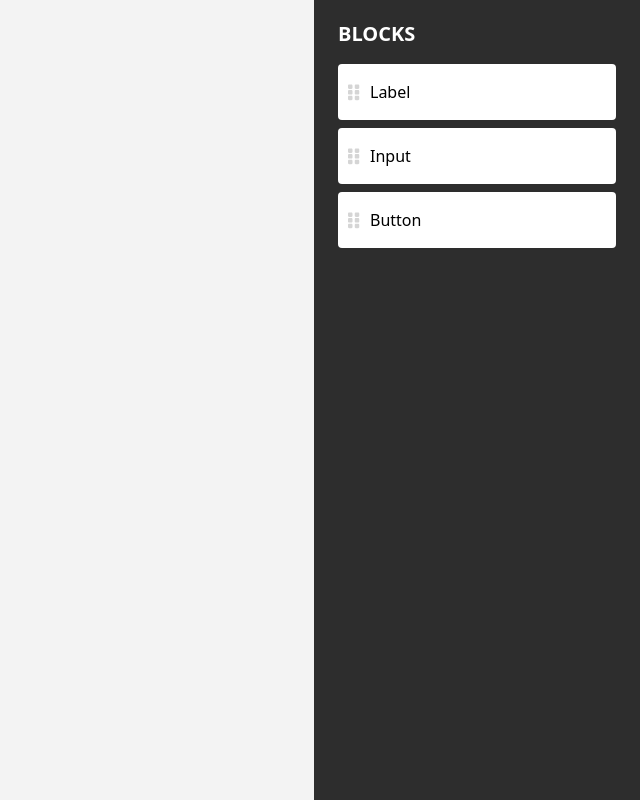
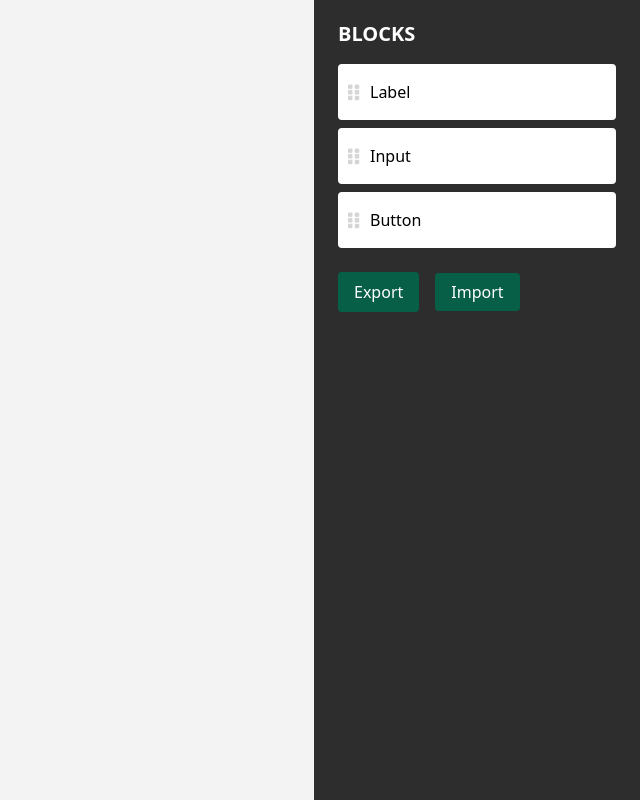
Before and after one commit to nerdyspook/mini-page-builder, a React (Vite) app: page / in a window 1280 px wide. Shown: the whole page, without its empty margins (640-1280 px from the left). Built offline with nearby package versions, Linux system fonts and the light colour scheme.

Commit message:
feat: import and export json

```diff
--- a/src/App.jsx
+++ b/src/App.jsx
@@ -19,7 +19,7 @@ function App() {
         elements={elements}
         openModal={openModal}
       />
-      <Sidebar />
+      <Sidebar elements={elements} setElements={setElements} />
       {isModalOpen && (
         <Modal
           setSelectedElement={setSelectedElement}
--- a/src/components/Sidebar.jsx
+++ b/src/components/Sidebar.jsx
@@ -6,7 +6,39 @@ const blocks = [
   { type: 'button', name: 'Button' },
 ];
 
-const Sidebar = () => {
+const Sidebar = ({ elements, setElements }) => {
+  const exportPageConfig = () => {
+    const jsonConfig = JSON.stringify(elements, null, 2);
+    const blob = new Blob([jsonConfig], { type: 'application/json' });
+    const url = URL.createObjectURL(blob);
+
+    const a = document.createElement('a');
+    a.href = url;
+    a.download = 'page-config.json';
+    a.click();
+
+    URL.revokeObjectURL(url);
+  };
+
+  const handleFileChange = (event) => {
+    const file = event.target.files[0];
+
+    if (file) {
+      const reader = new FileReader();
+
+      reader.onload = (e) => {
+        try {
+          const importedJson = JSON.parse(e.target.result);
+          setElements((prev) => [...prev, ...importedJson]);
+        } catch (error) {
+          console.error('Error parsing JSON file:', error);
+        }
+      };
+
+      reader.readAsText(file);
+    }
+  };
+
   return (
     <section className="w-[326px] bg-[#2D2D2D] h-screen py-5 px-6">
       <h4 className="text-xl font-bold text-white pb-4">BLOCKS</h4>
@@ -15,6 +47,28 @@ const Sidebar = () => {
           <Block elementType={eachBlock.name} key={eachBlock.name} />
         ))}
       </ul>
+      <div>
+        <button
+          className="px-4 py-2 text-white bg-emerald-800 hover:bg-emerald-700 rounded mt-4"
+          onClick={exportPageConfig}
+        >
+          Export
+        </button>
+
+        <label
+          htmlFor="file-input"
+          className="px-4 py-2 text-white bg-emerald-800 hover:bg-emerald-700 rounded ml-4"
+        >
+          Import
+        </label>
+        <input
+          id="file-input"
+          type="file"
+          accept=".json"
+          onChange={handleFileChange}
+          hidden
+        />
+      </div>
     </section>
   );
 };
```
